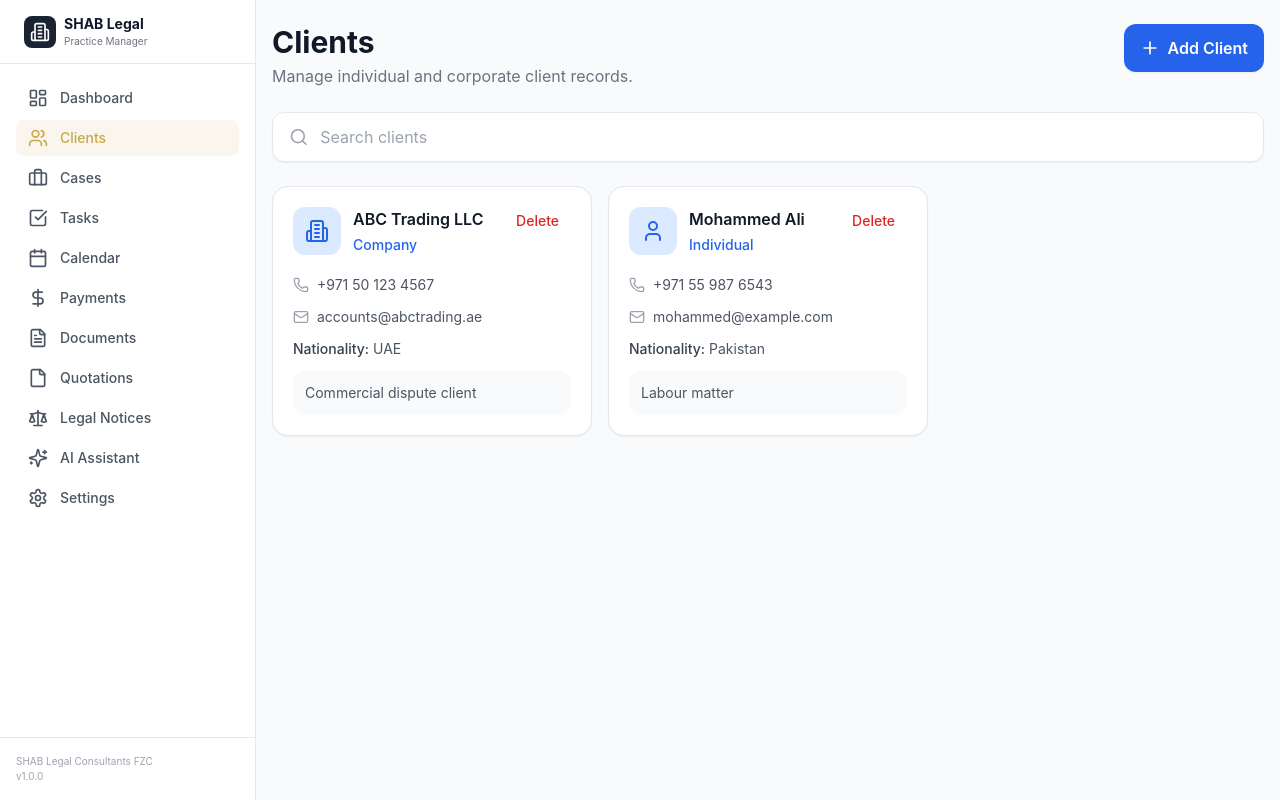
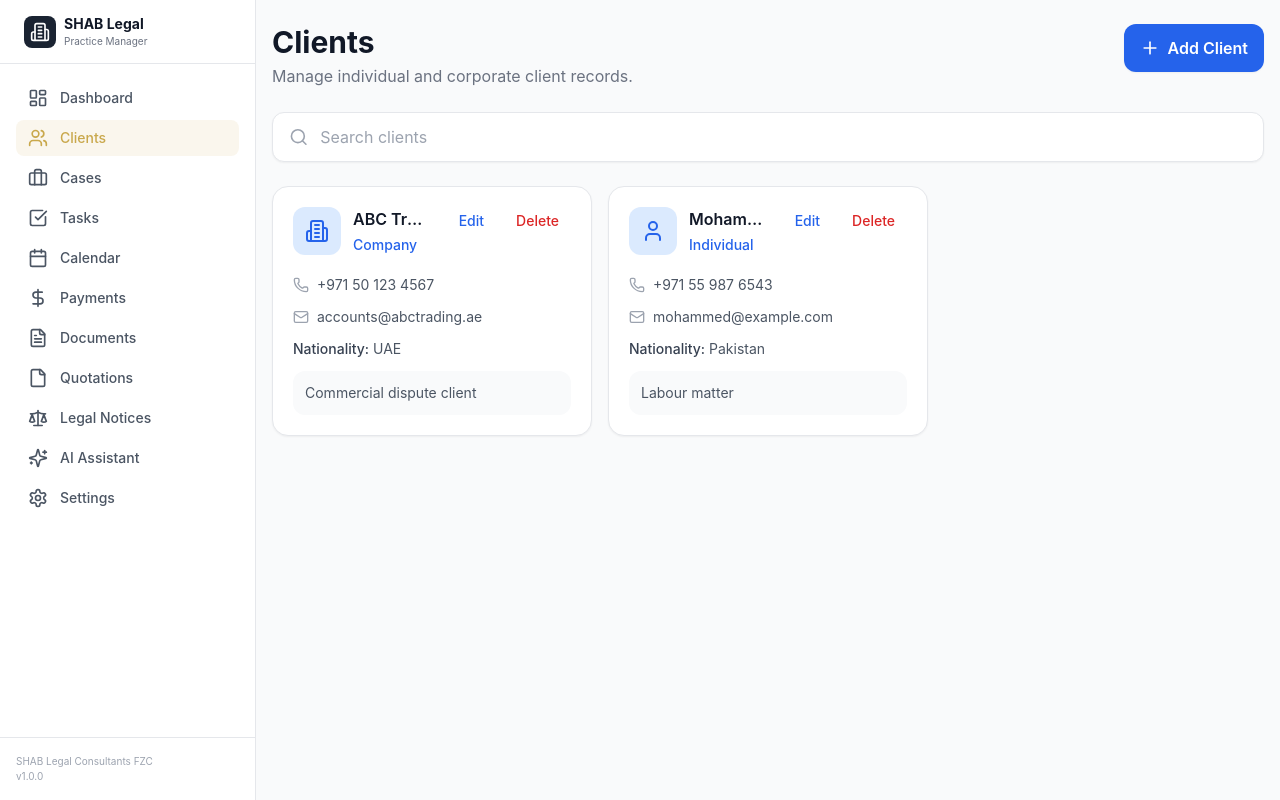
Before and after one commit to kayaniumar261-maker/SHAB-, a React (Vite) app: page /SHAB-/clients in a window 1280 px wide. Built offline with nearby package versions, Linux system fonts and the light colour scheme.

Commit message:
Update Clients.tsx

```diff
--- a/src/Pages/Clients.tsx
+++ b/src/Pages/Clients.tsx
@@ -1,5 +1,16 @@
-import { Building2, Mail, Phone, Plus, Search, User } from 'lucide-react';
-import { useMemo, useState } from 'react';
+import {
+  Building2,
+  Mail,
+  Phone,
+  Plus,
+  Search,
+  User,
+} from 'lucide-react';
+import {
+  useEffect,
+  useMemo,
+  useState,
+} from 'react';
 
 type ClientType = 'Individual' | 'Company';
 
@@ -12,6 +23,8 @@ type Client = {
   nationality: string;
   notes: string;
 };
+
+const CLIENTS_STORAGE_KEY = 'shab-clients';
 
 const initialClients: Client[] = [
   {
@@ -34,9 +47,38 @@ const initialClients: Client[] = [
   },
 ];
 
+function loadClients(): Client[] {
+  try {
+    const savedClients = window.localStorage.getItem(
+      CLIENTS_STORAGE_KEY,
+    );
+
+    if (!savedClients) {
+      return initialClients;
+    }
+
+    const parsedClients = JSON.parse(savedClients);
+
+    if (!Array.isArray(parsedClients)) {
+      return initialClients;
+    }
+
+    return parsedClients;
+  } catch {
+    return initialClients;
+  }
+}
+
 export function Clients() {
-  const [clients, setClients] = useState<Client[]>(initialClients);
+  const [clients, setClients] = useState<Client[]>(loadClients);
   const [searchTerm, setSearchTerm] = useState('');
+
+  useEffect(() => {
+    window.localStorage.setItem(
+      CLIENTS_STORAGE_KEY,
+      JSON.stringify(clients),
+    );
+  }, [clients]);
 
   const filteredClients = useMemo(() => {
     const search = searchTerm.trim().toLowerCase();
@@ -68,20 +110,28 @@ export function Clients() {
     }
 
     const typeInput =
-      window.prompt('Enter client type: Individual or Company')?.trim() ||
-      'Individual';
+      window
+        .prompt('Enter client type: Individual or Company')
+        ?.trim() || 'Individual';
 
     const type: ClientType =
-      typeInput.toLowerCase() === 'company' ? 'Company' : 'Individual';
+      typeInput.toLowerCase() === 'company'
+        ? 'Company'
+        : 'Individual';
 
-    const phone = window.prompt('Enter phone number')?.trim() || '';
-    const email = window.prompt('Enter email address')?.trim() || '';
+    const phone =
+      window.prompt('Enter phone number')?.trim() || '';
+
+    const email =
+      window.prompt('Enter email address')?.trim() || '';
+
     const nationality =
       window.prompt('Enter nationality or country')?.trim() || '';
-    const notes = window.prompt('Enter client notes')?.trim() || '';
 
-    setClients((currentClients) => [
-      {
+    const notes =
+      window.prompt('Enter client notes')?.trim() || '';
+
+    const newClient: Client = {
       id: Date.now(),
       name: name.trim(),
       type,
@@ -89,9 +139,74 @@ export function Clients() {
       email,
       nationality,
       notes,
-      },
+    };
+
+    setClients((currentClients) => [
+      newClient,
       ...currentClients,
     ]);
+  };
+
+  const editClient = (client: Client) => {
+    const name = window.prompt(
+      'Edit client name',
+      client.name,
+    );
+
+    if (!name?.trim()) {
+      return;
+    }
+
+    const typeInput =
+      window.prompt(
+        'Edit client type: Individual or Company',
+        client.type,
+      ) || client.type;
+
+    const type: ClientType =
+      typeInput.toLowerCase() === 'company'
+        ? 'Company'
+        : 'Individual';
+
+    const phone =
+      window.prompt(
+        'Edit phone number',
+        client.phone,
+      ) ?? client.phone;
+
+    const email =
+      window.prompt(
+        'Edit email address',
+        client.email,
+      ) ?? client.email;
+
+    const nationality =
+      window.prompt(
+        'Edit nationality or country',
+        client.nationality,
+      ) ?? client.nationality;
+
+    const notes =
+      window.prompt(
+        'Edit client notes',
+        client.notes,
+      ) ?? client.notes;
+
+    setClients((currentClients) =>
+      currentClients.map((currentClient) =>
+        currentClient.id === client.id
+          ? {
+              ...currentClient,
+              name: name.trim(),
+              type,
+              phone: phone.trim(),
+              email: email.trim(),
+              nationality: nationality.trim(),
+              notes: notes.trim(),
+            }
+          : currentClient,
+      ),
+    );
   };
 
   const deleteClient = (id: number) => {
@@ -104,7 +219,9 @@ export function Clients() {
     }
 
     setClients((currentClients) =>
-      currentClients.filter((client) => client.id !== id),
+      currentClients.filter(
+        (client) => client.id !== id,
+      ),
     );
   };
 
@@ -112,7 +229,10 @@ export function Clients() {
     <div className="mx-auto max-w-7xl px-4 py-6">
       <div className="flex items-start justify-between gap-4">
         <div>
-          <h1 className="text-3xl font-bold text-gray-900">Clients</h1>
+          <h1 className="text-3xl font-bold text-gray-900">
+            Clients
+          </h1>
+
           <p className="mt-1 text-gray-500">
             Manage individual and corporate client records.
           </p>
@@ -134,7 +254,9 @@ export function Clients() {
         <input
           type="search"
           value={searchTerm}
-          onChange={(event) => setSearchTerm(event.target.value)}
+          onChange={(event) =>
+            setSearchTerm(event.target.value)
+          }
           placeholder="Search clients"
           className="w-full bg-transparent text-gray-900 outline-none placeholder:text-gray-400"
         />
@@ -142,7 +264,10 @@ export function Clients() {
 
       <div className="mt-6 grid gap-4 md:grid-cols-2 xl:grid-cols-3">
         {filteredClients.map((client) => {
-          const Icon = client.type === 'Company' ? Building2 : User;
+          const Icon =
+            client.type === 'Company'
+              ? Building2
+              : User;
 
           return (
             <article
@@ -166,28 +291,48 @@ export function Clients() {
                   </div>
                 </div>
 
+                <div className="flex gap-2">
                   <button
                     type="button"
-                  onClick={() => deleteClient(client.id)}
+                    onClick={() => editClient(client)}
+                    className="rounded-lg px-3 py-1 text-sm font-medium text-blue-600 hover:bg-blue-50"
+                  >
+                    Edit
+                  </button>
+
+                  <button
+                    type="button"
+                    onClick={() =>
+                      deleteClient(client.id)
+                    }
                     className="rounded-lg px-3 py-1 text-sm font-medium text-red-600 hover:bg-red-50"
                   >
                     Delete
                   </button>
                 </div>
+              </div>
 
               <div className="mt-5 space-y-3 text-sm text-gray-600">
                 {client.phone && (
-                  <div className="flex items-center gap-2">
+                  <a
+                    href={`tel:${client.phone}`}
+                    className="flex items-center gap-2 hover:text-blue-600"
+                  >
                     <Phone className="h-4 w-4 text-gray-400" />
                     <span>{client.phone}</span>
-                  </div>
+                  </a>
                 )}
 
                 {client.email && (
-                  <div className="flex items-center gap-2">
+                  <a
+                    href={`mailto:${client.email}`}
+                    className="flex items-center gap-2 hover:text-blue-600"
+                  >
                     <Mail className="h-4 w-4 text-gray-400" />
-                    <span className="truncate">{client.email}</span>
-                  </div>
+                    <span className="truncate">
+                      {client.email}
+                    </span>
+                  </a>
                 )}
 
                 {client.nationality && (
```
Lines whose indentation alone changed are shown as unchanged.
